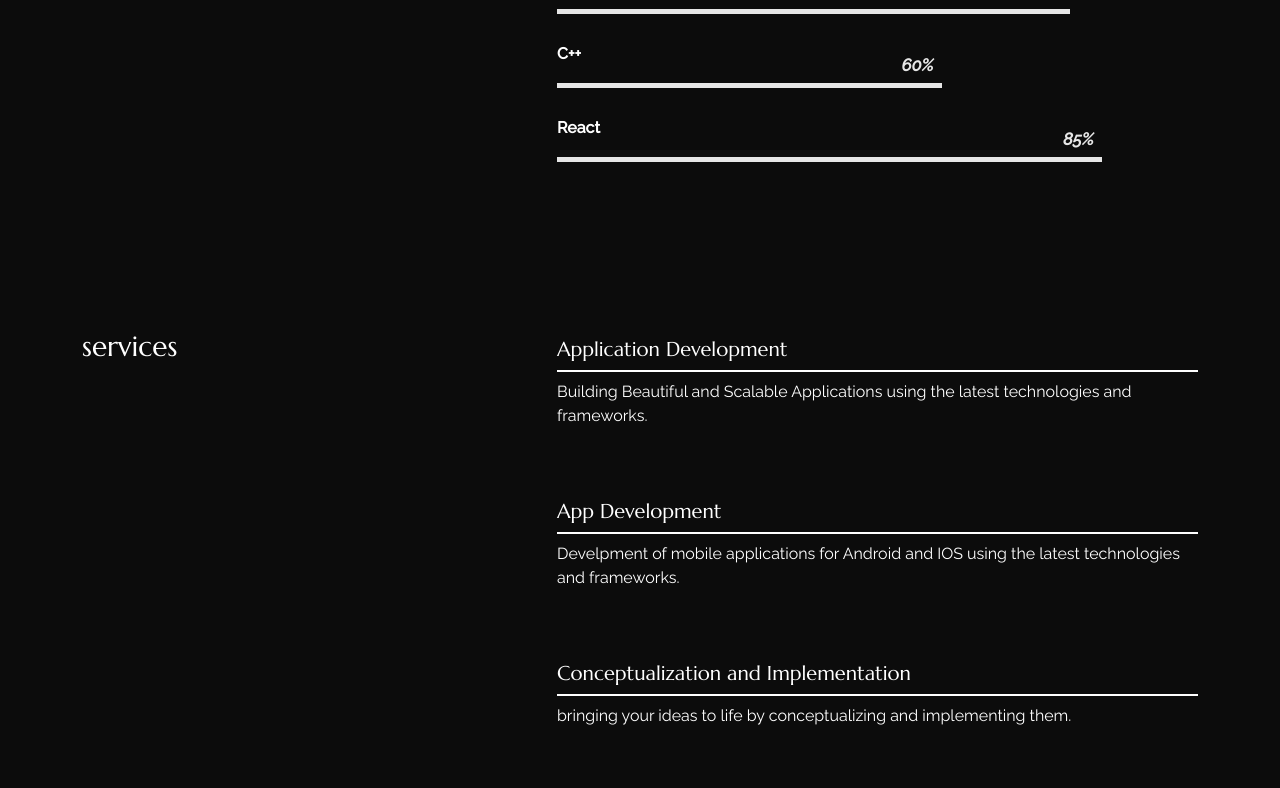
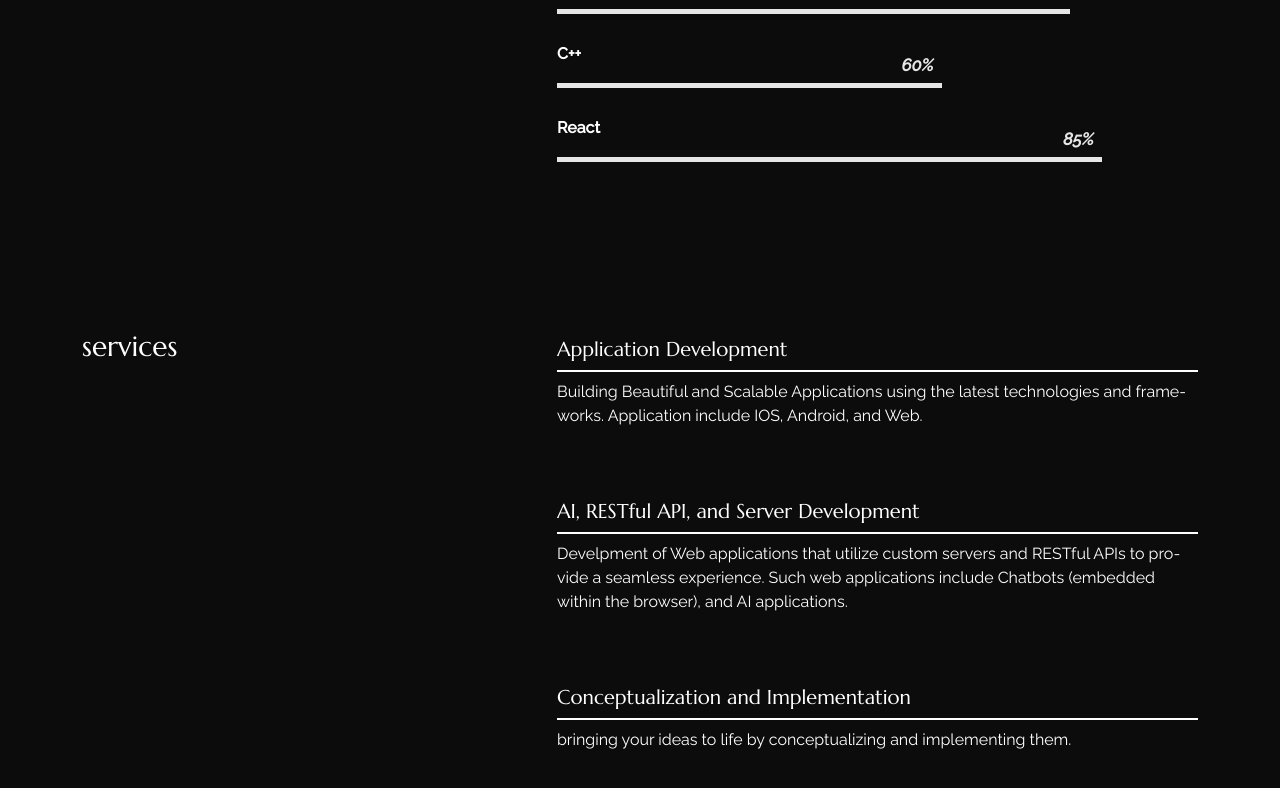
Before and after one commit to Christopher-Mata/mainwebsite, a React (Create React App) app: page /about in a window 1280 px wide. Shown: the part 952-1740 px from the top of the page. Built offline with nearby package versions, Linux system fonts and the light colour scheme.

Commit message:
updated services section

```diff
--- a/src/content_option.js
+++ b/src/content_option.js
@@ -66,11 +66,11 @@ const skills = [{
 
 const services = [{
         title: "Application Development",
-        description: "Building Beautiful and Scalable Applications using the latest technologies and frameworks.",
+        description: "Building Beautiful and Scalable Applications using the latest technologies and frameworks. Application include IOS, Android, and Web.",
     },
     {
-        title: "App Development",
-        description: "Develpment of mobile applications for Android and IOS using the latest technologies and frameworks.",
+        title: "AI, RESTful API, and Server Development",
+        description: "Develpment of Web applications that utilize custom servers and RESTful APIs to provide a seamless experience. Such web applications include Chatbots (embedded within the browser), and AI applications.",
     },
     {
         title: "Conceptualization and Implementation",
```
Also changed, not shown: 6 other files (tests, documents, lock files or other folders).
